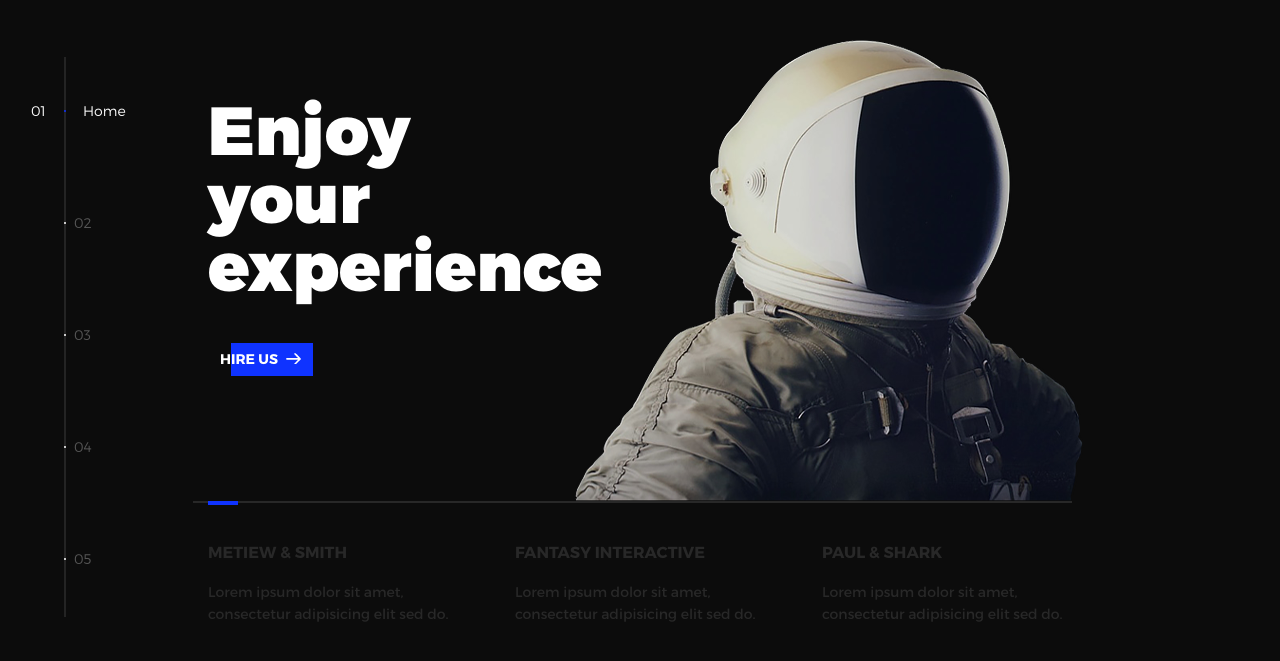
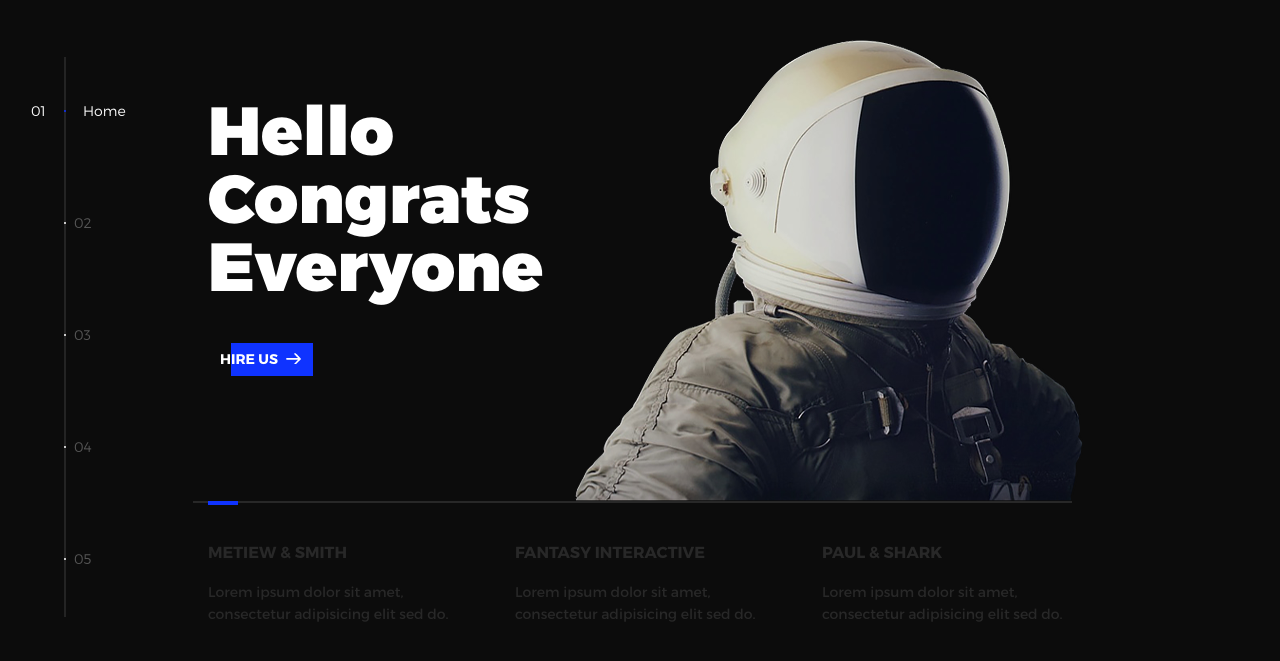
Before and after one commit to didin012/CICD-Pipeline-EC2-Jenkins-SonarQube-Docker, a plain HTML site: page index.html in a window 1280 px wide. Shown: the part 63-724 px from the top of the page. Drawn offline with nearby package versions, Linux system fonts and the light colour scheme.

Commit message:
Update index.html
updated for the project

```diff
--- a/index.html
+++ b/index.html
@@ -48,7 +48,7 @@
           <li class="l-section section section--is-active">
             <div class="intro">
               <div class="intro--banner">
-                <h1>Enjoy<br>your<br>experience</h1>
+                <h1>Hello<br>Congrats<br>Everyone</h1>
                 <button class="cta">Hire Us
                   <svg version="1.1" id="Layer_1" xmlns="http://www.w3.org/2000/svg" xmlns:xlink="http://www.w3.org/1999/xlink" x="0px" y="0px" viewBox="0 0 150 118" style="enable-background:new 0 0 150 118;" xml:space="preserve">
                   <g transform="translate(0.000000,118.000000) scale(0.100000,-0.100000)">
```
